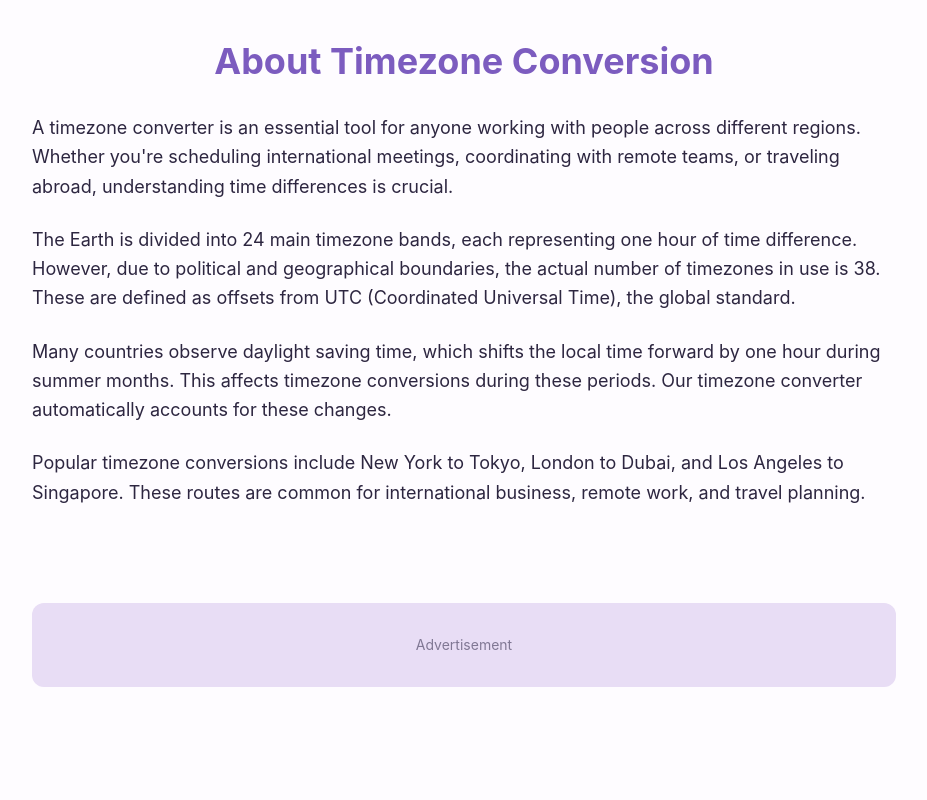
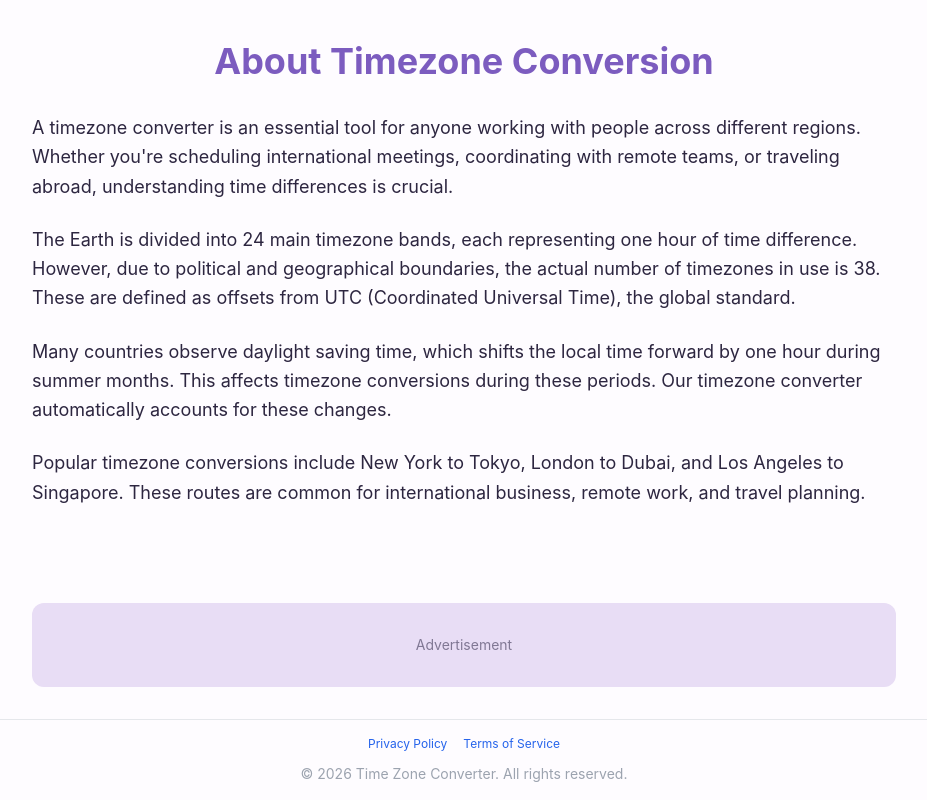
Before and after one commit to userlim/timezone-converter, a Next.js app: page / in a window 1280 px wide. Shown: the part 2070-2870 px from the top of the page, without its empty margins (176-1103 px from the left). Before the commit the page ends 2789 px from the top, so only its background shows below. Built offline with nearby package versions, Linux system fonts and the light colour scheme.

Commit message:
Add footer links

```diff
--- a/src/app/layout.tsx
+++ b/src/app/layout.tsx
@@ -64,6 +64,13 @@
       </head>
       <body style={{ backgroundColor: 'var(--bg)', color: 'var(--text)' }}>
         {children}
+        <footer className="border-t border-gray-200 py-4 text-center text-sm text-gray-400">
+          <div className="flex flex-wrap justify-center gap-4 mb-3">
+            <a href="/privacy-policy" className="text-blue-600 hover:text-blue-800 text-xs">Privacy Policy</a>
+            <a href="/terms" className="text-blue-600 hover:text-blue-800 text-xs">Terms of Service</a>
+          </div>
+          &copy; 2026 Time Zone Converter. All rights reserved.
+        </footer>
       </body>
     </html>
   )
```
